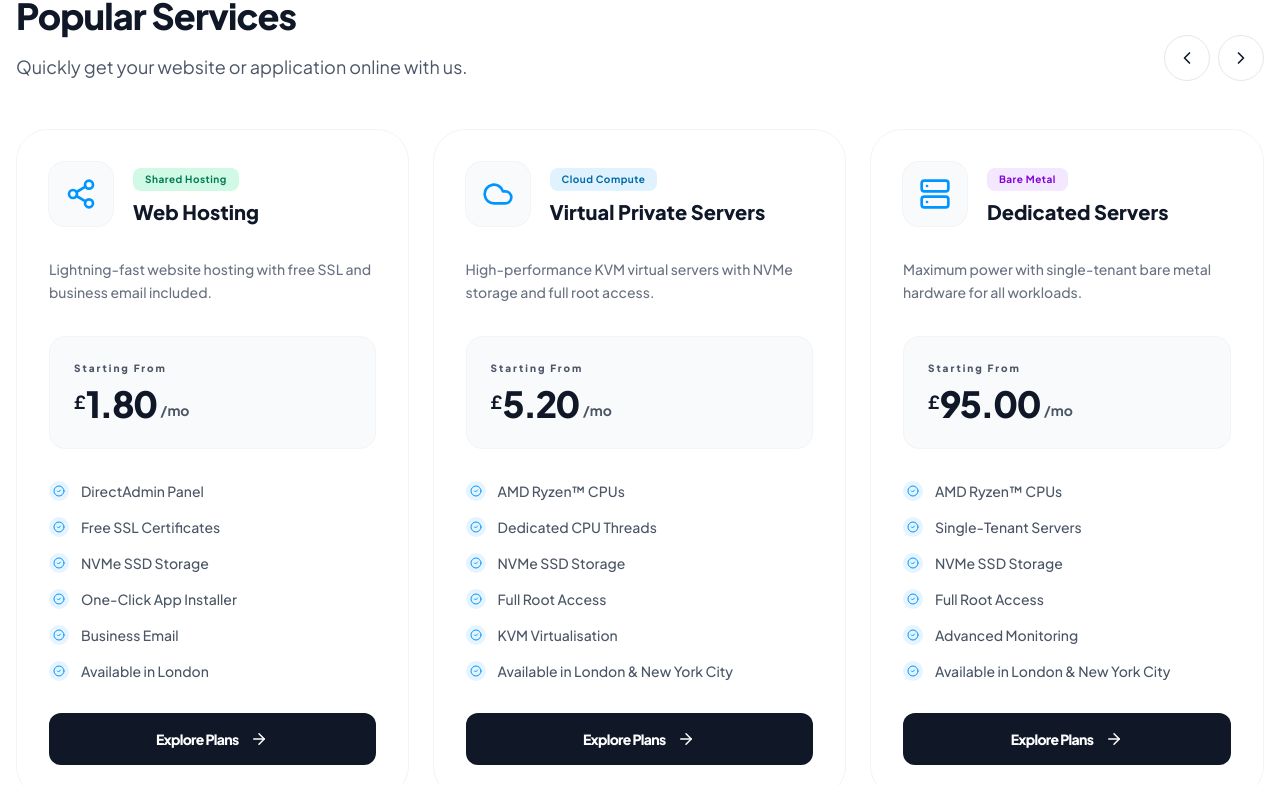
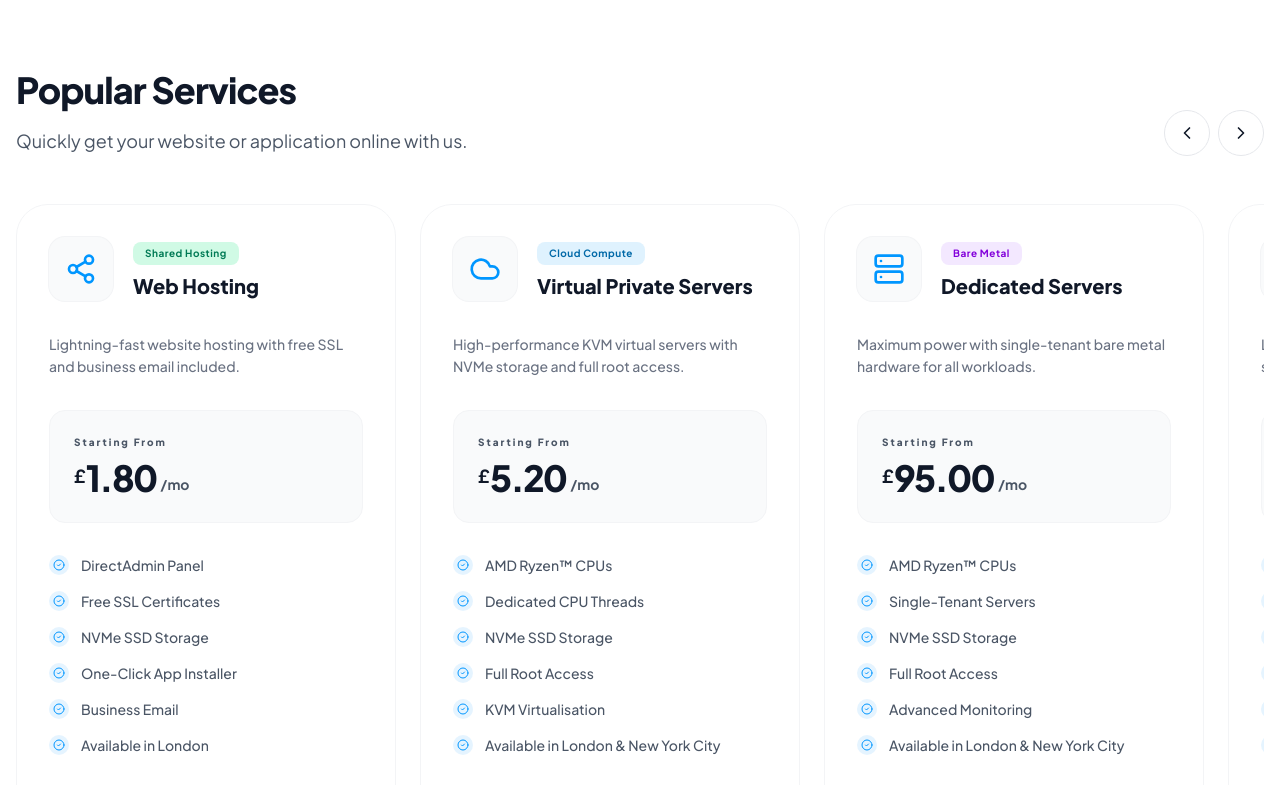
Before and after one commit to omdanielofficial/intranex-website, a React (Vite) app: page / in a window 1280 px wide. Shown: the part 1961-2746 px from the top of the page. Built offline with nearby package versions, Linux system fonts and the light colour scheme.

Commit message:
02/03/2026-20:33

```diff
--- a/src/components/home/Hero.tsx
+++ b/src/components/home/Hero.tsx
@@ -26,9 +26,9 @@ export const Hero = () => {
                         </div>
 
                         <h1 className="text-5xl lg:text-7xl font-black text-gray-900 dark:text-white leading-[1.05] tracking-tighter mb-6 opacity-0 animate-fade-in-up animate-delay-100">
-                            Secure, scalable <br />
+                            Powerful, affordable <br />
                             <span className="text-brand-primary">
-                                cloud compute.
+                                infrastructure.
                             </span>
                         </h1>
 
--- a/src/components/home/Products.tsx
+++ b/src/components/home/Products.tsx
@@ -1,4 +1,4 @@
-import { Share2, Server, Cloud, ArrowRight, CheckCircle2, ChevronLeft, ChevronRight } from 'lucide-react';
+import { Share2, Server, Cloud, ArrowRight, CheckCircle2, ChevronLeft, ChevronRight, GamepadIcon } from 'lucide-react';
 import { useRef } from 'react';
 import { Link } from 'react-router-dom';
 
@@ -58,6 +58,25 @@ const products = [
             "Full Root Access",
             "Advanced Monitoring",
             "Available in London & New York City"
+        ]
+    },
+    {
+        icon: GamepadIcon,
+        title: "Game Hosting",
+        subtitle: "Game Hosting",
+        description: "Lightning-fast game server hosting with support for over 15 games.",
+        price: "2.50",
+        unit: "/mo",
+        highlight: "Maximum Power",
+        theme: "amber",
+        link: "/game",
+        features: [
+            "AMD Ryzen™ 9 9950X CPUs",
+            "Modpack & Plugin Support",
+            "NVMe SSD Storage",
+            "Free Subdomains",
+            "Free Tebex Plus Included",
+            "Available in New York City"
         ]
     },
 ];
```
Also changed, not shown: 66 other files (tests, documents, lock files or other folders).
